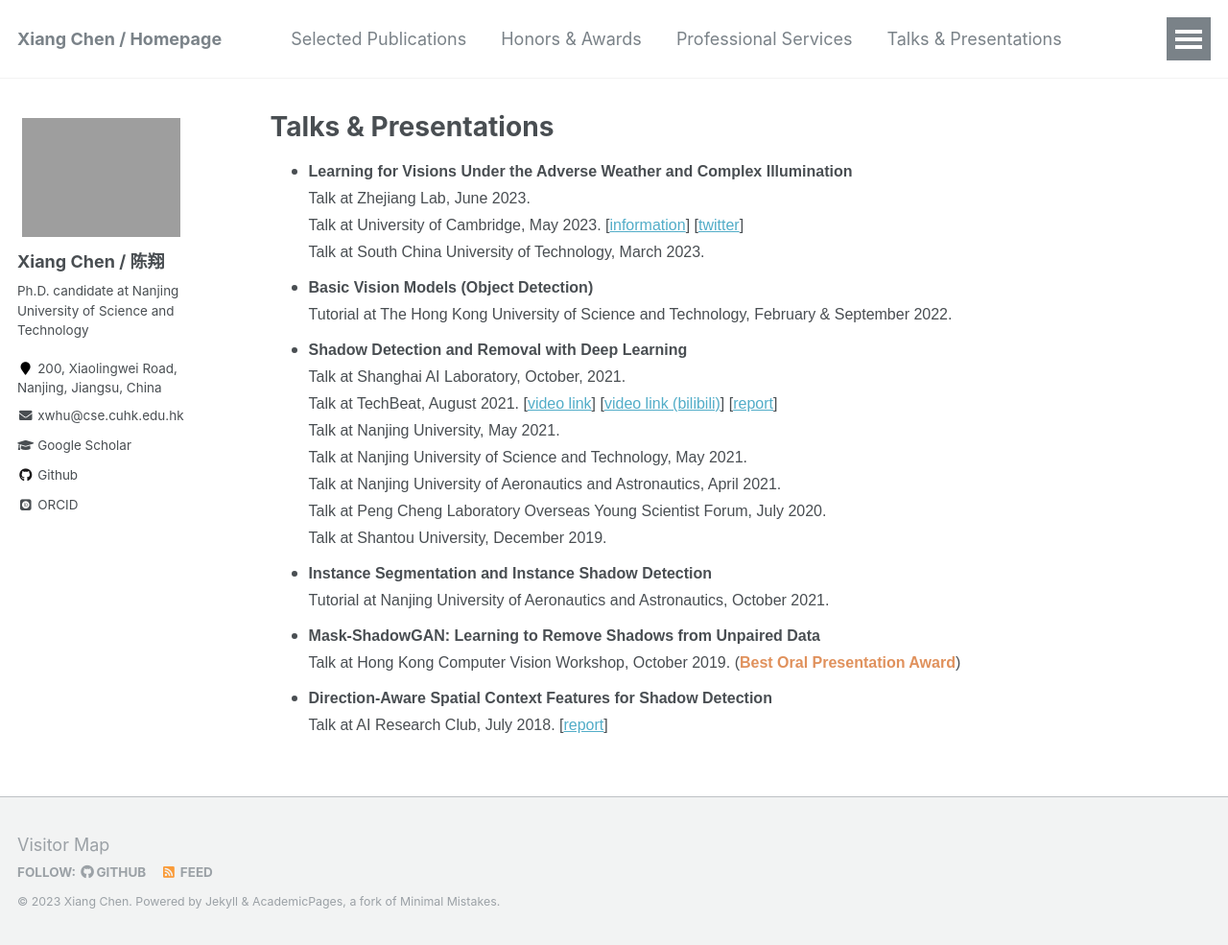
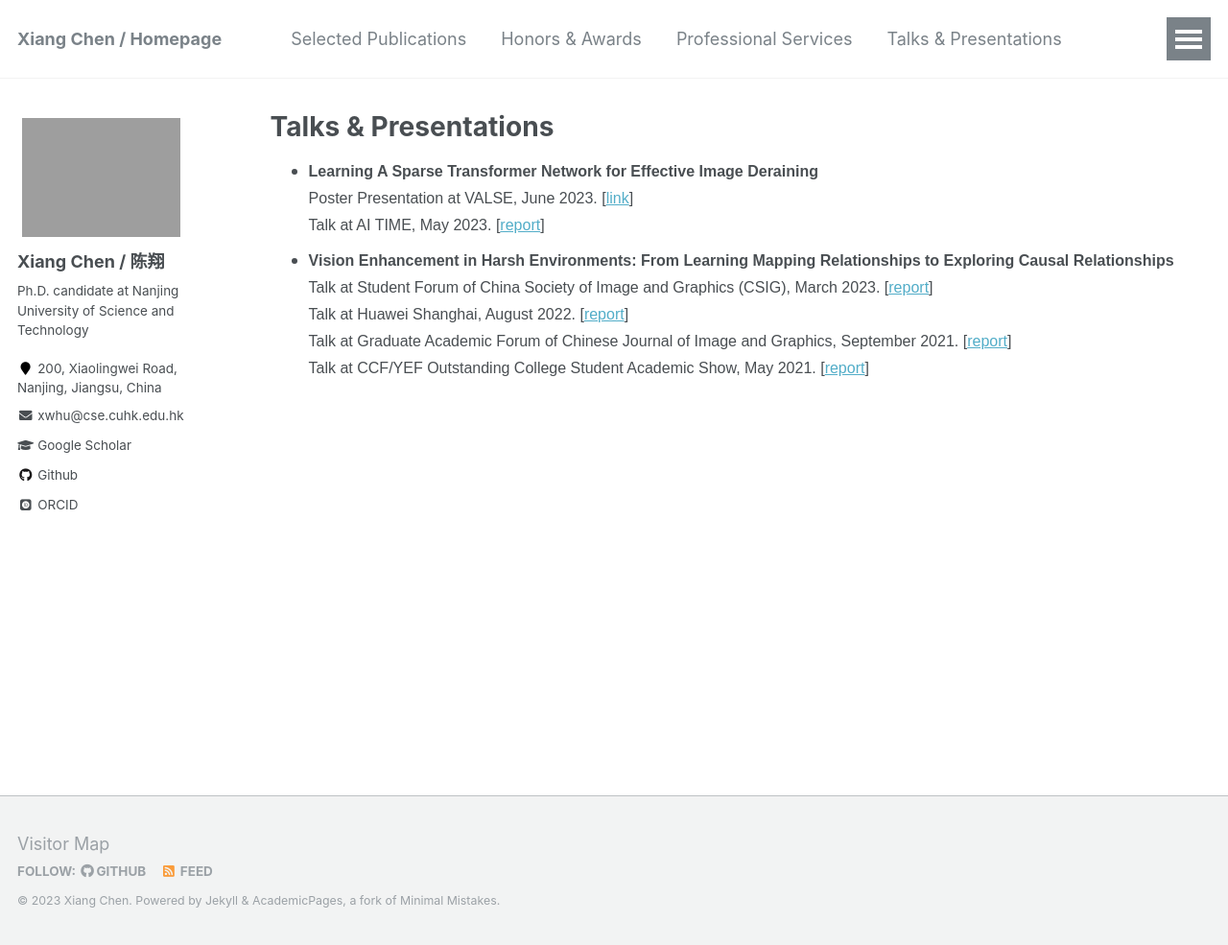
Before and after one commit to cschenxiang/cschenxiang.github.io, a Jekyll site: the page built from _pages/talks.html, in a window 1280 px wide and 985 px high. Shown: the whole window at 96% size. Built offline with Jekyll 4.4.1, drawn with Linux system fonts in a browser that asks for light colours; some web fonts are replaced.

Commit message:
Update talks.html

```diff
--- a/_pages/talks.html
+++ b/_pages/talks.html
@@ -5,46 +5,20 @@ permalink: /talks/
 author_profile: true
 ---
 
-  <ul>
-	      <li> <p style="margin-left: 0px; line-height: 150%; margin-top: 0px; margin-bottom: 0px;"><font face="Arial" size="3"><meta charset="utf-8">
-		  <strong> Learning for Visions Under the Adverse Weather and Complex Illumination </strong>  <br>
-		     Talk at Zhejiang Lab, June 2023. <br>
-		     Talk at University of Cambridge, May 2023. [<a href="https://talks.cam.ac.uk/talk/index/200158">information</a>] [<a href="https://twitter.com/CamImaging/status/1657032715428831341?s=20">twitter</a>] <br>
-		     Talk at South China University of Technology, March 2023. <br>
-	      </font> </p> </li>
+<ul>
+<li> <p style="margin-left: 0px; line-height: 150%; margin-top: 0px; margin-bottom: 0px;"><font face="Arial" size="3"><meta charset="utf-8">
+<strong> Learning A Sparse Transformer Network for Effective Image Deraining </strong> <br>
+Poster Presentation at VALSE, June 2023. [<a href="http://valser.org/2023/#/poster">link</a>]<br>
+Talk at AI TIME, May 2023. [<a href="https://mp.weixin.qq.com/s/NXHU4YpdAU5YlFJQhq7L1A">report</a>]<br>
+</font> </p> </li>
 
-
-	   <li> <p style="margin-left: 0px; line-height: 150%; margin-top: 0px; margin-bottom: 0px;"><font face="Arial" size="3"><meta charset="utf-8">
-		  <strong> Basic Vision Models (Object Detection) </strong> <br>
-		     Tutorial at The Hong Kong University of Science and Technology, February & September 2022. <br>
-	      </font> </p> </li>
-
-	      <li> <p style="margin-left: 0px; line-height: 150%; margin-top: 0px; margin-bottom: 0px;"><font face="Arial" size="3"><meta charset="utf-8">
-		  <strong> Shadow Detection and Removal with Deep Learning </strong> <br>
-		     Talk at Shanghai AI Laboratory, October, 2021. <br>
-		     Talk at TechBeat, August 2021.  [<a href="https://www.techbeat.net/talk-info?id=577">video link</a>] [<a href="https://www.bilibili.com/video/av675112288">video link (bilibili)</a>] [<a href="https://zhuanlan.zhihu.com/p/405004052">report</a>]  <br>
-		     Talk at Nanjing University, May 2021. <br>
-		     Talk at Nanjing University of Science and Technology, May 2021. <br>
-		     Talk at Nanjing University of Aeronautics and Astronautics, April 2021. <br>
-		     Talk at Peng Cheng Laboratory Overseas Young Scientist Forum, July 2020. <br>
-		     Talk at Shantou University, December 2019.
-	      </font> </p> </li>
-
-        <li> <p style="margin-left: 0px; line-height: 150%; margin-top: 0px; margin-bottom: 0px;"><font face="Arial" size="3"><meta charset="utf-8">
-		  <strong> Instance Segmentation and Instance Shadow Detection </strong> <br>
-		     Tutorial at Nanjing University of Aeronautics and Astronautics, October 2021. <br>
-	      </font> </p> </li>
-
-              <li> <p style="margin-left: 0px; line-height: 150%; margin-top: 0px; margin-bottom: 0px;"><font face="Arial" size="3"><meta charset="utf-8">
-		  <strong> Mask-ShadowGAN: Learning to Remove Shadows from Unpaired Data </strong> <br>
-		     Talk at Hong Kong Computer Vision Workshop, October 2019. (<span style="color:rgb(224, 145, 92)"><b>Best Oral Presentation Award</b></span>) <br>
-	      </font> </p> </li>
-
-	      <li> <p style="margin-left: 0px; line-height: 150%; margin-top: 0px; margin-bottom: 0px;"><font face="Arial" size="3"><meta charset="utf-8">
-		  <strong> Direction-Aware Spatial Context Features for Shadow Detection  </strong> <br>
-		     Talk at AI Research Club, July 2018.
-	         [<a href="https://www.leiphone.com/news/201808/CbEQPq5usfUIPBpZ.html">report</a>]
-	      </font> </p> </li>
+<li> <p style="margin-left: 0px; line-height: 150%; margin-top: 0px; margin-bottom: 0px;"><font face="Arial" size="3"><meta charset="utf-8">
+<strong> Vision Enhancement in Harsh Environments: From Learning Mapping Relationships to Exploring Causal Relationships </strong>  <br>
+Talk at Student Forum of China Society of Image and Graphics (CSIG), March 2023. [<a href="https://mp.weixin.qq.com/s/s-laGFgOqRIuDHW-cK1SuA">report</a>]<br>
+Talk at Huawei Shanghai, August 2022. [<a href="https://mp.weixin.qq.com/s/btPSFAqck-_ABQ0YOTsQKQ">report</a>]<br>
+Talk at Graduate Academic Forum of Chinese Journal of Image and Graphics, September 2021. [<a href="http://www.cjig.cn/jig/ch/reader/view_news.aspx?id=20211013092031001">report</a>]<br>
+Talk at CCF/YEF Outstanding College Student Academic Show, May 2021. [<a href="https://www.ccf.org.cn/Chapters/Student_Chapters/SYSU/xsfhdt/2021-05-20/729599.shtml">report</a>]<br>
+</font> </p> </li>
 
 </ul>
 
```
